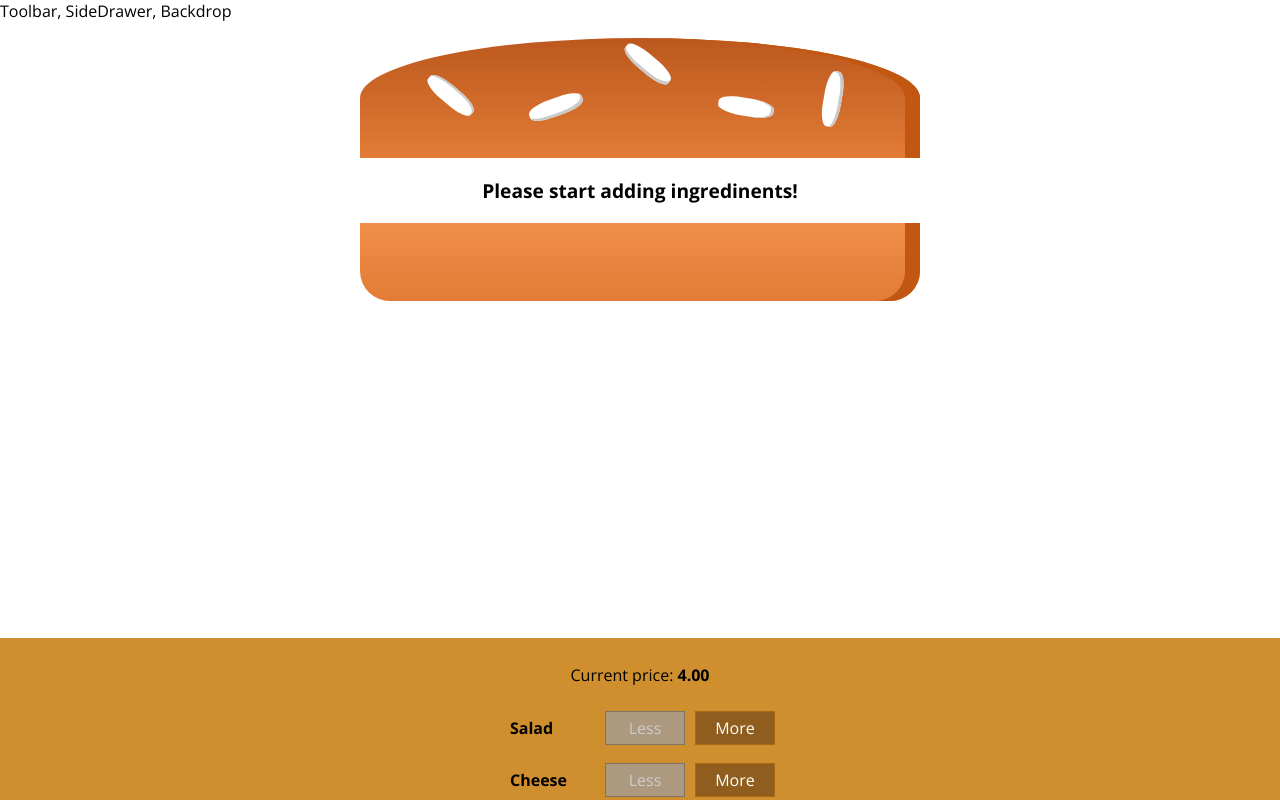
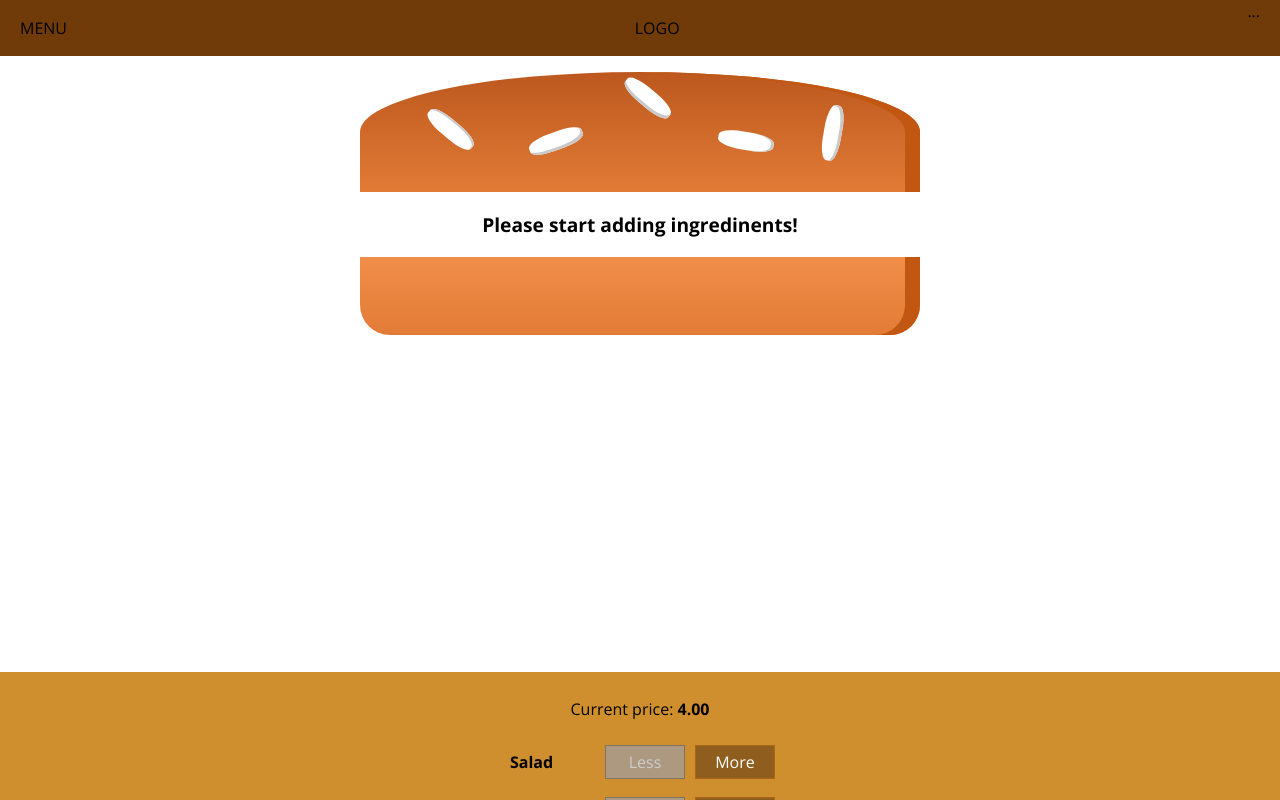
Before and after one commit to edohak77/BurgerBuilder, a React app: page / in a window 1280 px wide. Shown: the top 800 px of the page. Built offline with nearby package versions, Linux system fonts and the light colour scheme.

Commit message:
-173 lesson is cmopleted

```diff
--- a/src/components/Layout/Layout.js
+++ b/src/components/Layout/Layout.js
@@ -1,10 +1,11 @@
 import React from 'react';
 import Aux from '../../hoc/Aux';
 import classes from './Layout.module.css'
+import Toolbar from '../Navigation/Toolbar/Toolbar'
 
 const layout = ( props ) => (
   <Aux>
-    <div>Toolbar, SideDrawer, Backdrop</div>
+    <Toolbar/>
     <main className={classes.Conteiner}>
       {props.children}
     </main>
--- a/src/components/Layout/Layout.module.css
+++ b/src/components/Layout/Layout.module.css
@@ -1,3 +1,3 @@
 .Conteiner{
-  margin-top: 16px;
+  margin-top: 72px;
 }
--- /dev/null
+++ b/src/components/Navigation/Toolbar/Toolbar.js
@@ -0,0 +1,15 @@
+import React from 'react'
+
+import classes from './Toolbar.module.css'
+
+const toolbar = (props) =>(
+  <header className={classes.Toolbar}>
+    <div>MENU</div>
+    <div>LOGO</div>
+    <nav>
+      ...
+    </nav>
+  </header>
+);
+
+export default toolbar;
--- /dev/null
+++ b/src/components/Navigation/Toolbar/Toolbar.module.css
@@ -0,0 +1,19 @@
+.Toolbar{
+  width: 100%;
+  height: 56px;
+  position: fixed;
+  top: 0;
+  left: 0;
+  background-color: #703B09;
+  display: flex;
+  justify-content: space-between;
+  align-items: center;
+  padding: 0 20px;
+  box-sizing: border-box;
+  z-index: 90;
+}
+
+.Toolbar nav {
+  height: 100%;
+
+}
```
